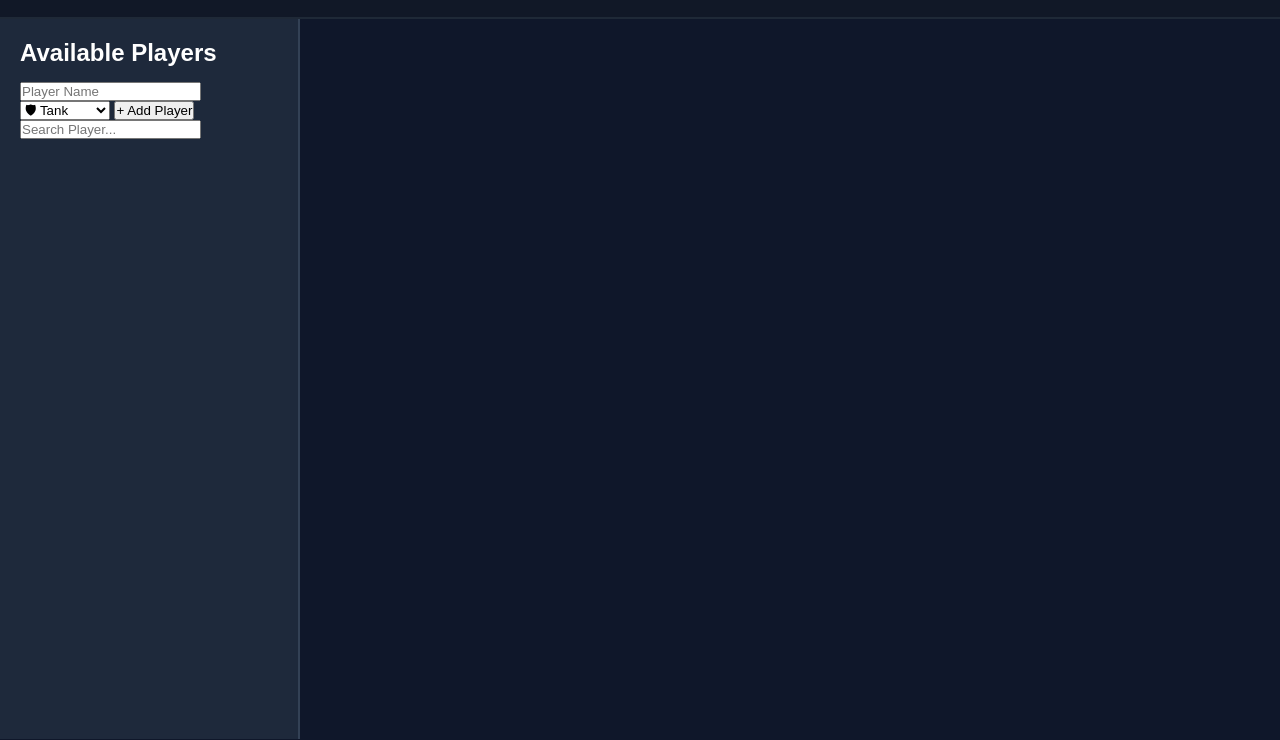
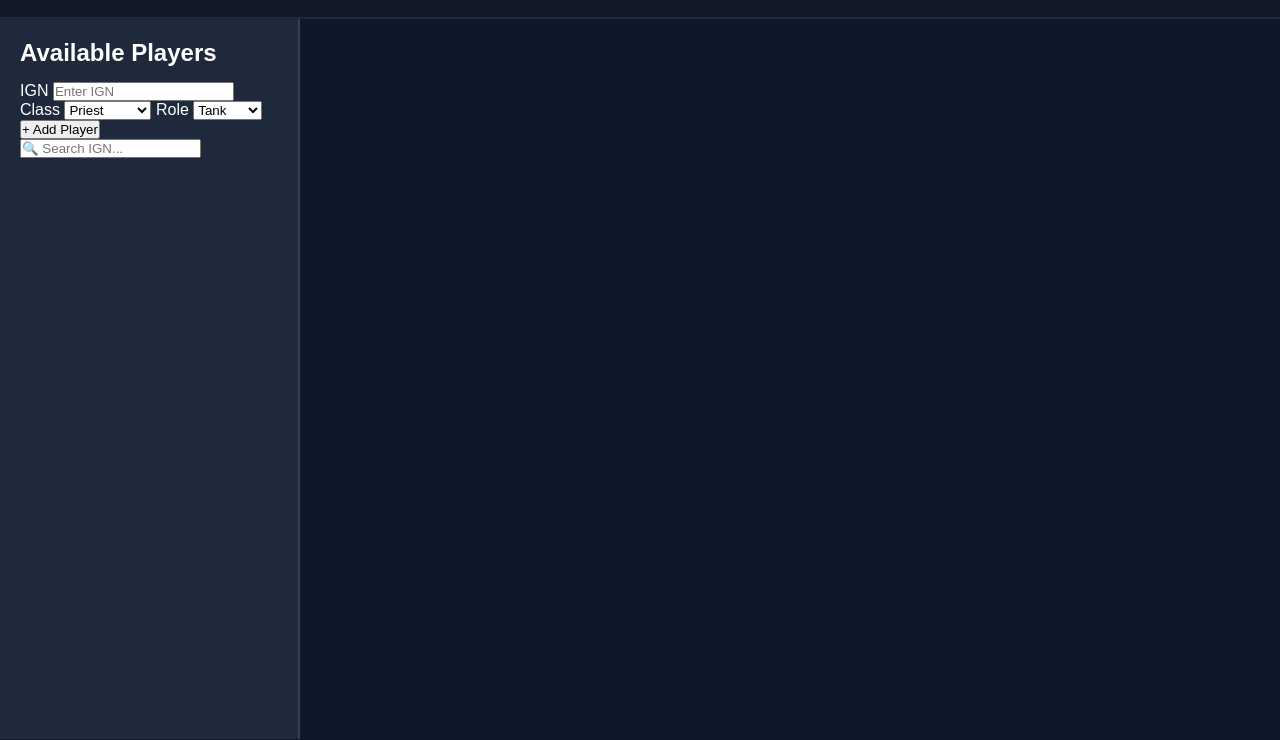
Before and after one commit to agnilrooc-star/risque-roster, a website: page public/index.html in a window 1280 px wide. Shown: the part 60-800 px from the top of the page. Drawn offline with nearby package versions, Linux system fonts and the light colour scheme.

Commit message:
Update index.html

```diff
--- a/public/index.html
+++ b/public/index.html
@@ -18,9 +18,7 @@
 <body>
 
 <header>
-
     <h1>RISQUE GUILD ROSTER</h1>
-
 </header>
 
 <div class="container">
@@ -33,21 +31,48 @@
 
         <div class="playerForm">
 
+            <label for="playerIGN">IGN</label>
+
             <input
-                id="playerName"
                 type="text"
-                placeholder="Player Name"
+                id="playerIGN"
+                placeholder="Enter IGN"
+                autocomplete="off"
             >
+
+            <label for="playerClass">Class</label>
+
+            <select id="playerClass">
+
+                <option value="Priest">Priest</option>
+
+                <option value="Knight">Knight</option>
+
+                <option value="Blacksmith">Blacksmith</option>
+
+                <option value="Wizard">Wizard</option>
+
+                <option value="Hunter">Hunter</option>
+
+                <option value="GS">GS</option>
+
+                <option value="Druid">Druid</option>
+
+            </select>
+
+            <label for="playerRole">Role</label>
 
             <select id="playerRole">
 
-                <option value="Tank">🛡 Tank</option>
+                <option value="Tank">Tank</option>
 
-                <option value="DPS">⚔ DPS</option>
+                <option value="M-DPS">M-DPS</option>
 
-                <option value="Healer">💚 Healer</option>
+                <option value="P-DPS">P-DPS</option>
 
-                <option value="Support">✨ Support</option>
+                <option value="Support">Support</option>
+
+                <option value="Utility">Utility</option>
 
             </select>
 
@@ -58,9 +83,10 @@
             </button>
 
             <input
+                type="text"
                 id="searchPlayer"
-                type="text"
-                placeholder="Search Player..."
+                placeholder="🔍 Search IGN..."
+                autocomplete="off"
             >
 
         </div>
@@ -73,6 +99,8 @@
 
     <main id="rosters">
 
+        <!-- Generated by script.js -->
+
     </main>
 
 </div>
@@ -82,3 +110,13 @@
 </body>
 
 </html>
+
+    </main>
+
+</div>
+
+<script src="script.js"></script>
+
+</body>
+
+</html>
```
